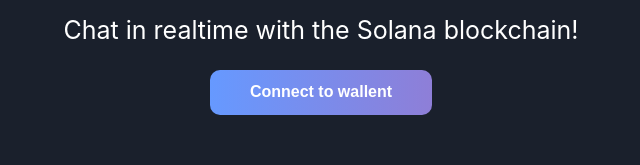
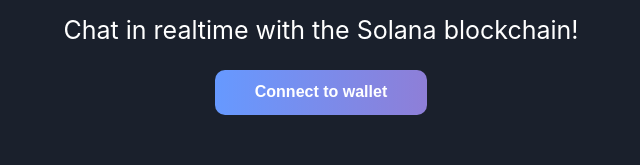
Before and after one commit to helloitsm3/luna, a React (Create React App) app: page / in a window 1280 px wide. Shown: the part 475-640 px from the top of the page, without its empty margins (319-959 px from the left). Built offline with nearby package versions, Linux system fonts and the light colour scheme.

Commit message:
Edited grammar issues and remodified the code tabs.

```diff
--- a/src/App.js
+++ b/src/App.js
@@ -38,17 +38,14 @@
     const { solana } = window;
     if (solana) {
       const response = await solana.connect();
-      console.log('Connected with Public Key:', response.publicKey.toString());
+      console.log('Connected! Public key: ', response.publicKey.toString());
       setWalletAddress(response.publicKey.toString());
     }
   };
 
   const renderNotConnectedContainer = () => (
-    <button
-      className="cta-button connect-wallet-button"
-      onClick={connectWallet}
-    >
-      Connect to wallent
+    <button className="cta-button connect-wallet-button" onClick={connectWallet}>
+      Connect to wallet
     </button>
   );
 
```
